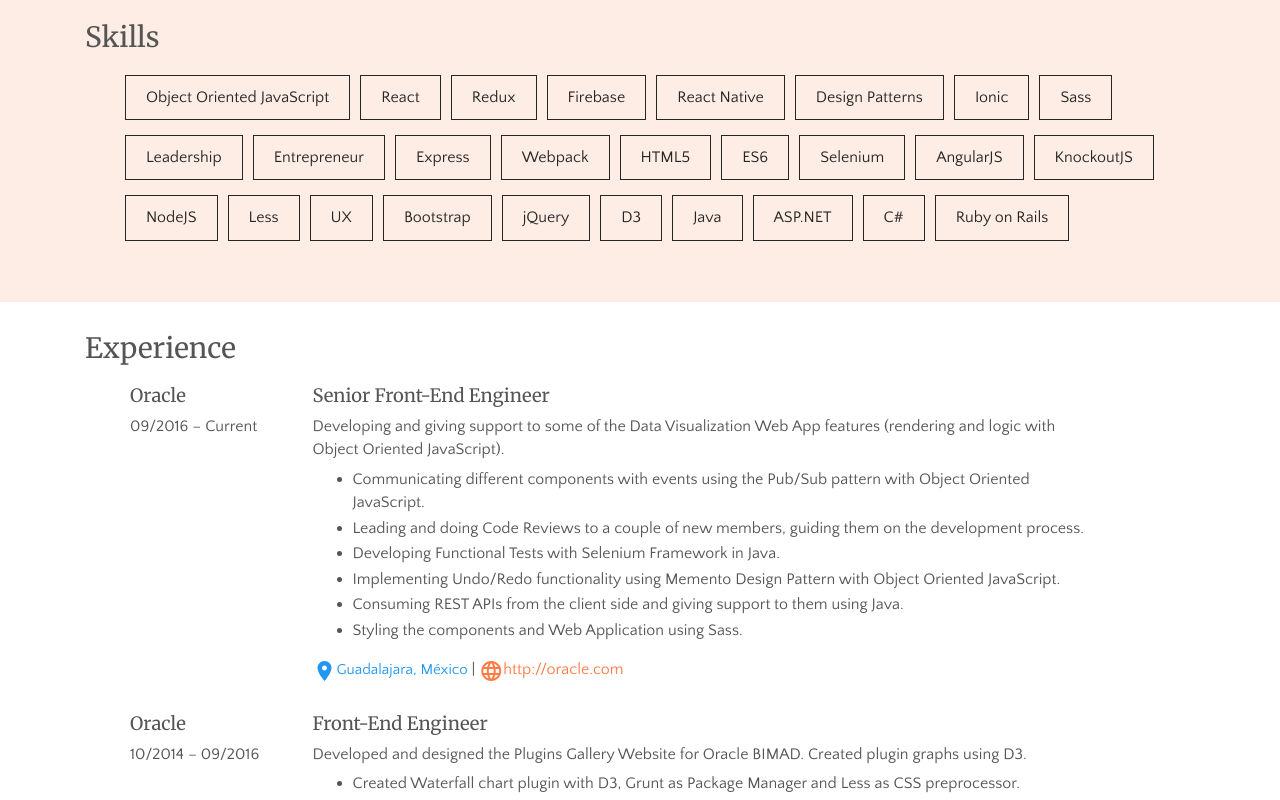
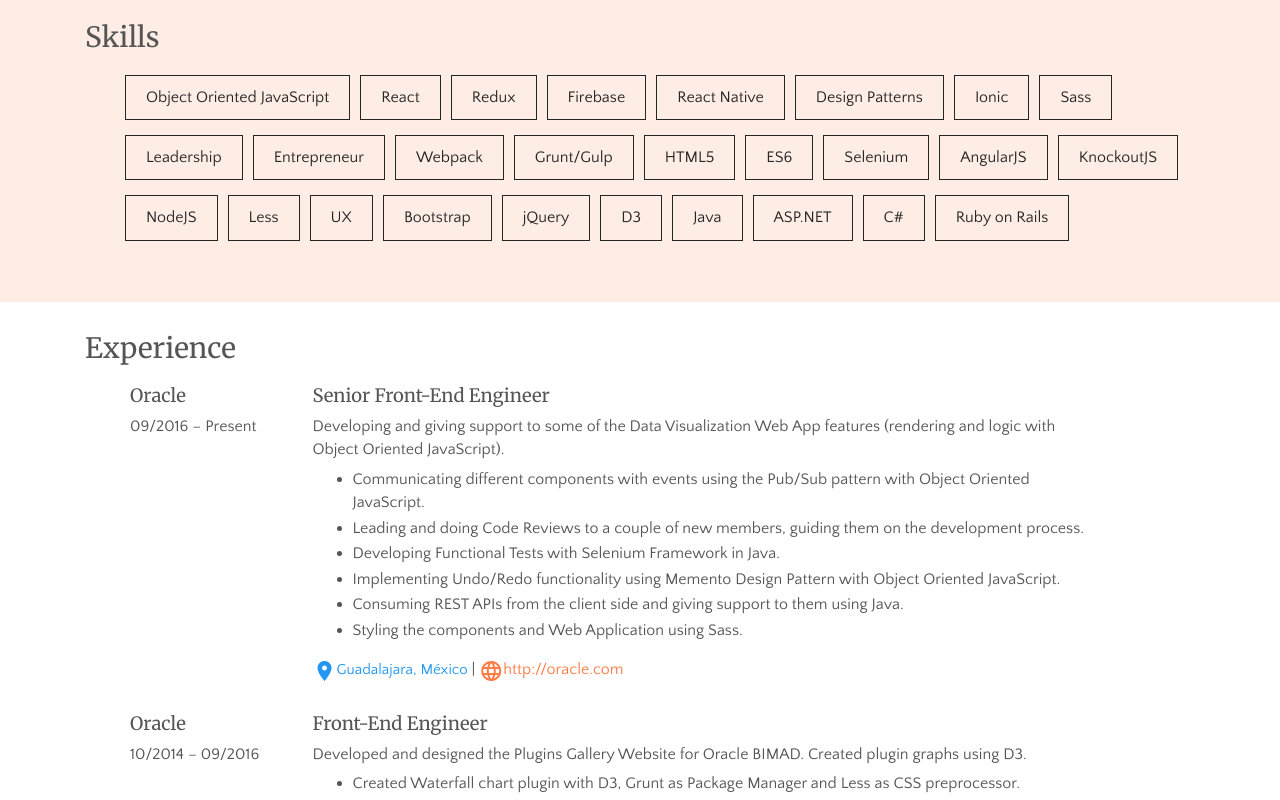
Before and after one commit to adancarrasco/adancarrasco_com, a React app: page / in a window 1280 px wide. Shown: the part 680-1480 px from the top of the page. Built offline with nearby package versions, Linux system fonts and the light colour scheme; a web font is replaced by a local one.

Commit message:
Add resume at the bottom of the page. Fix wrong date.

```diff
--- a/src/components/Contact.js
+++ b/src/components/Contact.js
@@ -49,6 +49,16 @@
                   <i className="fab fa-github" />
                 </a>
               </li>
+              <li>
+                <a
+                  href="http://adancarrasco.com/Resume_AdanCarrasco_2018.pdf"
+                  target="_blank"
+                  rel="noopener noreferrer"
+                  title="Resume PDF."
+                >
+                  <i className="fa fa-file-pdf" />
+                </a>
+              </li>
             </ul>
           </div>
           <span className="build-with">
--- a/src/data/experience.json
+++ b/src/data/experience.json
@@ -7,7 +7,7 @@
   "experience": [
     {
       "company": "Oracle",
-      "period": "09/2016 – Current",
+      "period": "09/2016 – Present",
       "city": "Guadalajara, México",
       "website": "http://oracle.com",
       "jobTitle": "Senior Front-End Engineer",
--- a/src/data/skills.json
+++ b/src/data/skills.json
@@ -31,10 +31,10 @@
       "name": "Entrepreneur"
     },
     {
-      "name": "Express"
+      "name": "Webpack"
     },
     {
-      "name": "Webpack"
+      "name": "Grunt/Gulp"
     },
     {
       "name": "HTML5"
--- a/src/styles/index.scss
+++ b/src/styles/index.scss
@@ -43,6 +43,10 @@
 i.fab {
   font-size: 1.2rem;
   line-height: 1.2rem;
+}
+.fa-file-pdf {
+  font-size: 1.85rem;
+  line-height: 2rem;
 }
 
 .view-project {
```
